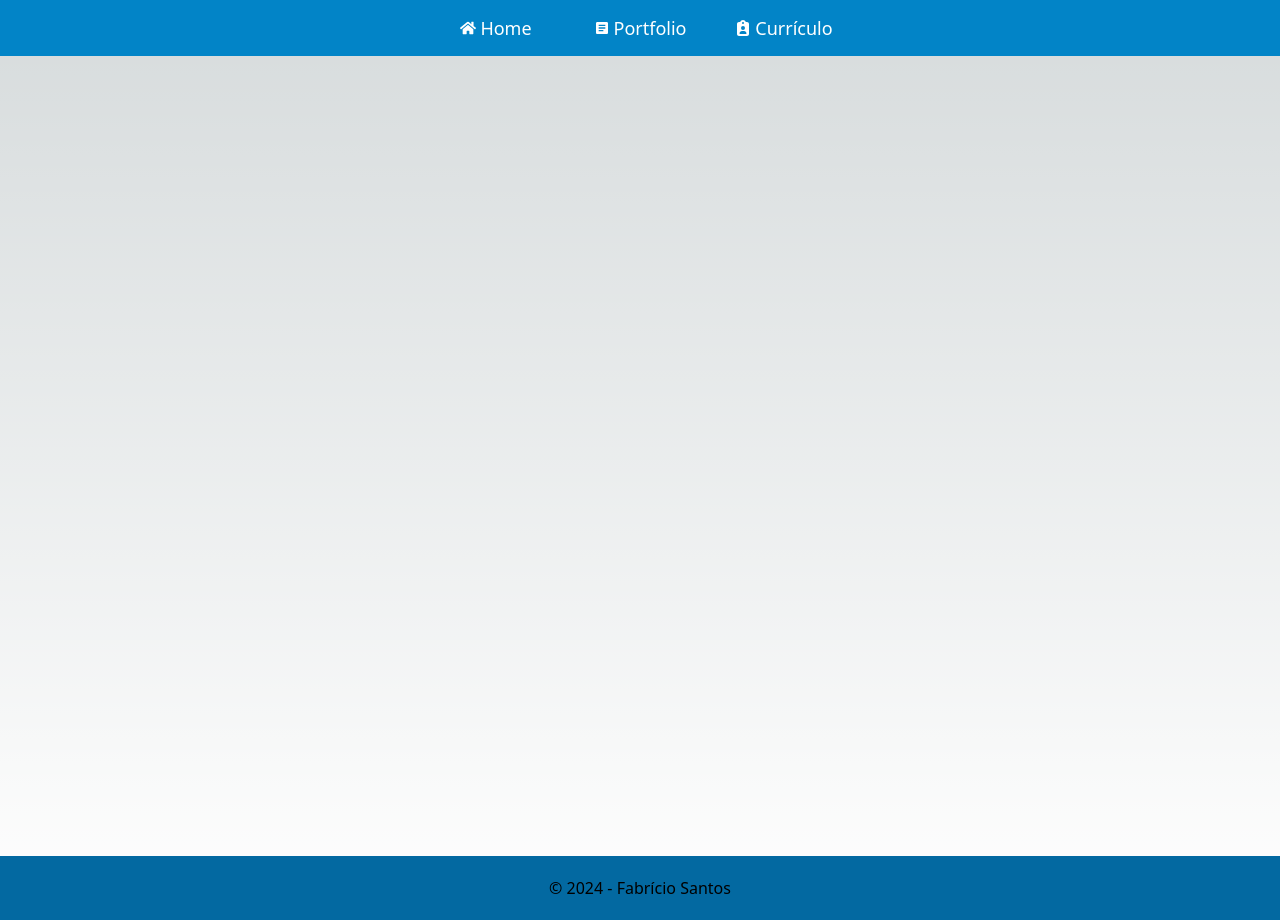
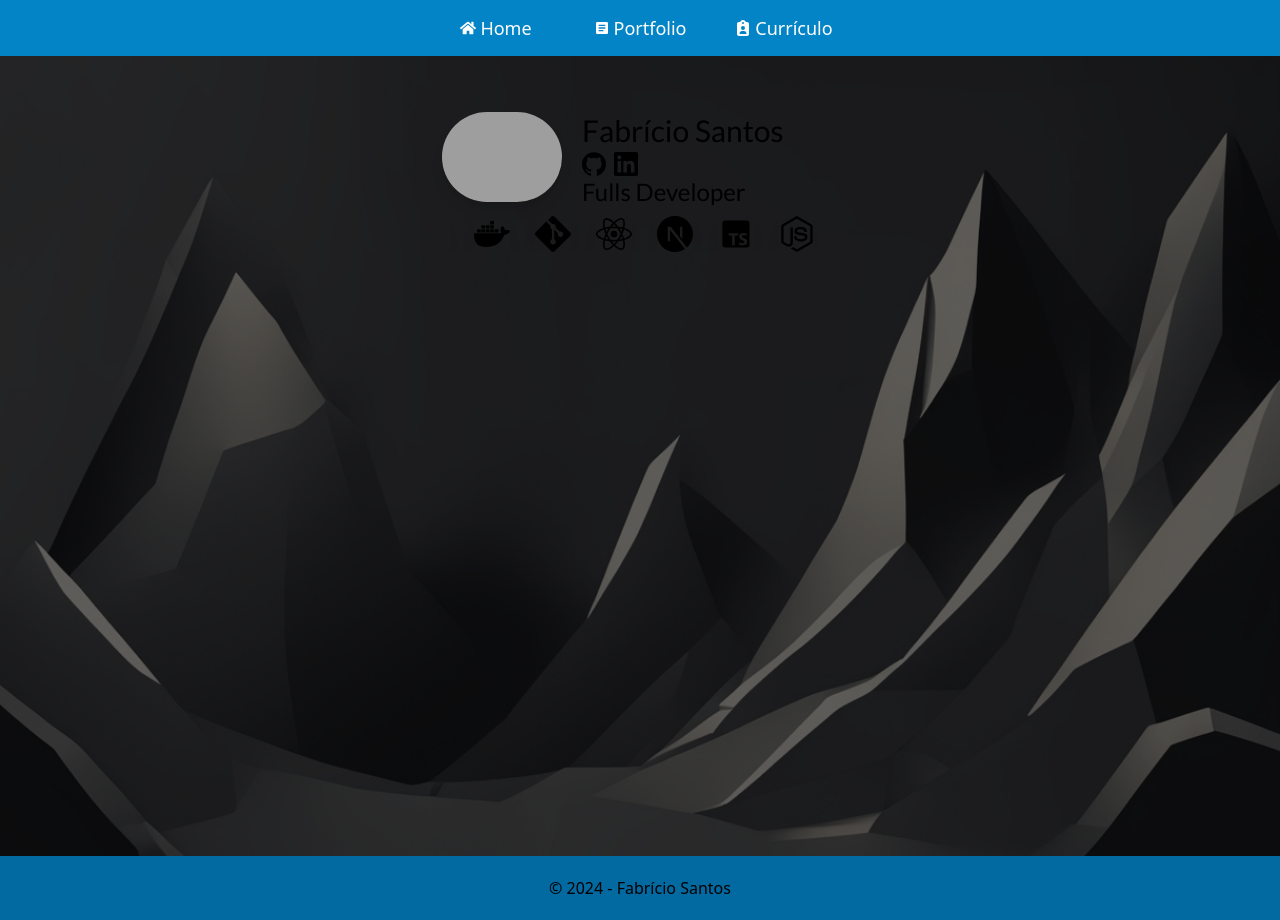
Before and after one commit to fabriciored/portfolio, a Next.js app: page / in a window 1280 px wide. Built offline with nearby package versions, Linux system fonts and the light colour scheme; grey boxes are pictures that could not be loaded.

Commit message:
refactor: separate home page from app index

```diff
--- /dev/null
+++ b/src/pages/home/index.tsx
@@ -0,0 +1,10 @@
+import Hero from "@/components/hero";
+import CenteredPage from "@/layout/page/centered";
+
+export default function Home() {
+    return (
+        <CenteredPage>
+        <Hero/>
+      </CenteredPage>
+    );
+  }
--- a/src/pages/index.tsx
+++ b/src/pages/index.tsx
@@ -1,8 +1,7 @@
-export default function Home() {
+import Home from "./home";
+
+export default function Index() {
   return (
-    <main
-      className='flex min-h-screen flex-col items-center justify-between p-24'
-    >
-    </main>
+    <Home />
   );
 }
```
